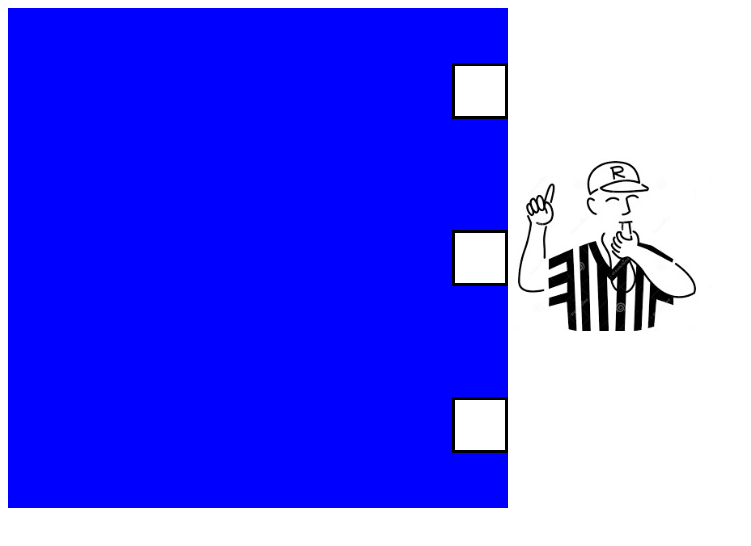
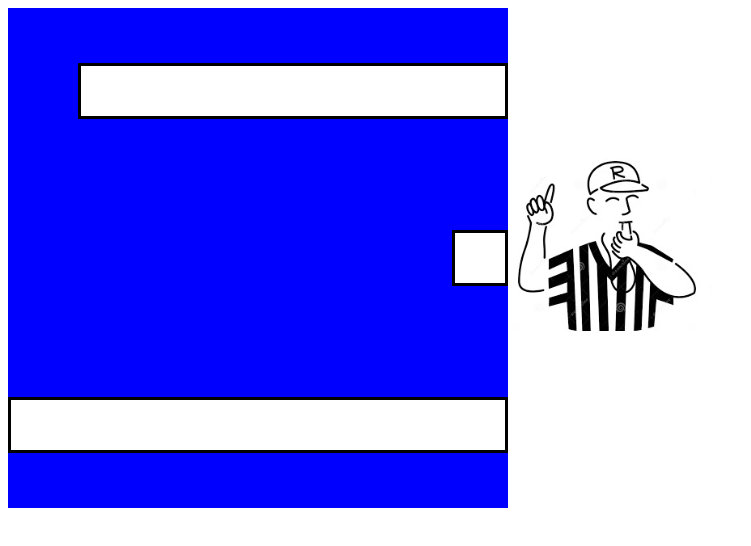
Before and after one commit to MeggieAgasi/Swim-EX, a plain HTML site: page index.html in a window 1280 px wide. Both pictures are taken after a click on the element 610 px from the left and 183 px from the top of the page. Shown: the whole page, without its empty margins (0-751 px from the left). Drawn offline with Linux system fonts and the light colour scheme; files whose address does not match are found by name.

Commit message:
fixed files

```diff
--- a/index.html
+++ b/index.html
@@ -11,25 +11,27 @@
 
     <div class="page">
         <div class="blue">
-                <div data-swimmer1="swimmer1" class="swimmer1"> </div>
-                <div data-swimmer2="swimmer2" class="swimmer2"></div>
-                <div data-swimmer3="swimmer3" class="swimmer3"></div>
+                <div data-swimmer1="swimmer1" class="swimmer1" > </div>
+                <div data-swimmer2="swimmer2" class="swimmer2"> </div>
+                <div data-swimmer3="swimmer3" class="swimmer3"> </div>
 
         </div>
-        <div data-judge="judge" class="judge"> <img src="jud.jpg" alt="judge"></div>
+        <div data-judge="judge" class="judge"> <img src="c:\HW\jud.jpg" alt="judge"></div>
     </div>
 
 <script type="text/javascript">
 (function (){
 const pic = document.querySelector('[data-judge="judge"]');
 const swimmer1 = document.querySelector('[data-swimmer1="swimmer1"]');
-const swimmer2 = document.querySelector('[data-swimmer1="swimmer2"]');
-const swimmer3 = document.querySelector('[data-swimmer1="swimmer3"]');
+const swimmer2 = document.querySelector('[data-swimmer2="swimmer2"]');
+const swimmer3 = document.querySelector('[data-swimmer3="swimmer3"]');
 
 
 pic.addEventListener('click',function () {
 
-    console.log('hello');
+    swimmer1.className = "swimmer1go";
+    swimmer2.className = "swimmer2go";
+    swimmer3.className = "swimmer3go";
 
 
 },true);
--- a/style.css
+++ b/style.css
@@ -15,19 +15,45 @@
     width: 50px;
     background-color: white;
     border-style: solid;
+  }
+
+.swimmer1go{
+    height: 50px;
+    width: 50px;
+    background-color: white;
+    border-style: solid;
+    animation: 5s swimmer1go ;
+
 }
 .swimmer2{
     height: 50px;
     width: 50px;
     background-color: white;
     border-style: solid;
+
+}
+.swimmer2go{
+    height: 50px;
+    width: 50px;
+    background-color: white;
+    border-style: solid;
+    animation: 2s swimmer2go  ;
 }
 .swimmer3{
     height: 50px;
     width: 50px;
     background-color: white;
     border-style: solid;
+   }
+
+.swimmer3go{
+    height: 50px;
+    width: 50px;
+    background-color: white;
+    border-style: solid;
+    animation: 3s swimmer3go ;
 }
+
 .page{
     display: flex;
     flex-direction: row;
@@ -36,4 +62,32 @@
 .judge{
     padding-top: 150px;
     height: 200px;
+
 }
+
+@keyframes swimmer1go {
+    0%{
+        width: 0;
+    }
+    100%{
+        width: 99%;
+    }
+}
+
+@keyframes swimmer2go {
+    0%{
+        width: 0;
+    }
+    100%{
+        width: 99%;
+    }
+}
+
+@keyframes swimmer3go {
+    0%{
+        width: 0;
+    }
+    100%{
+        width: 99%;
+    }
+}
```
